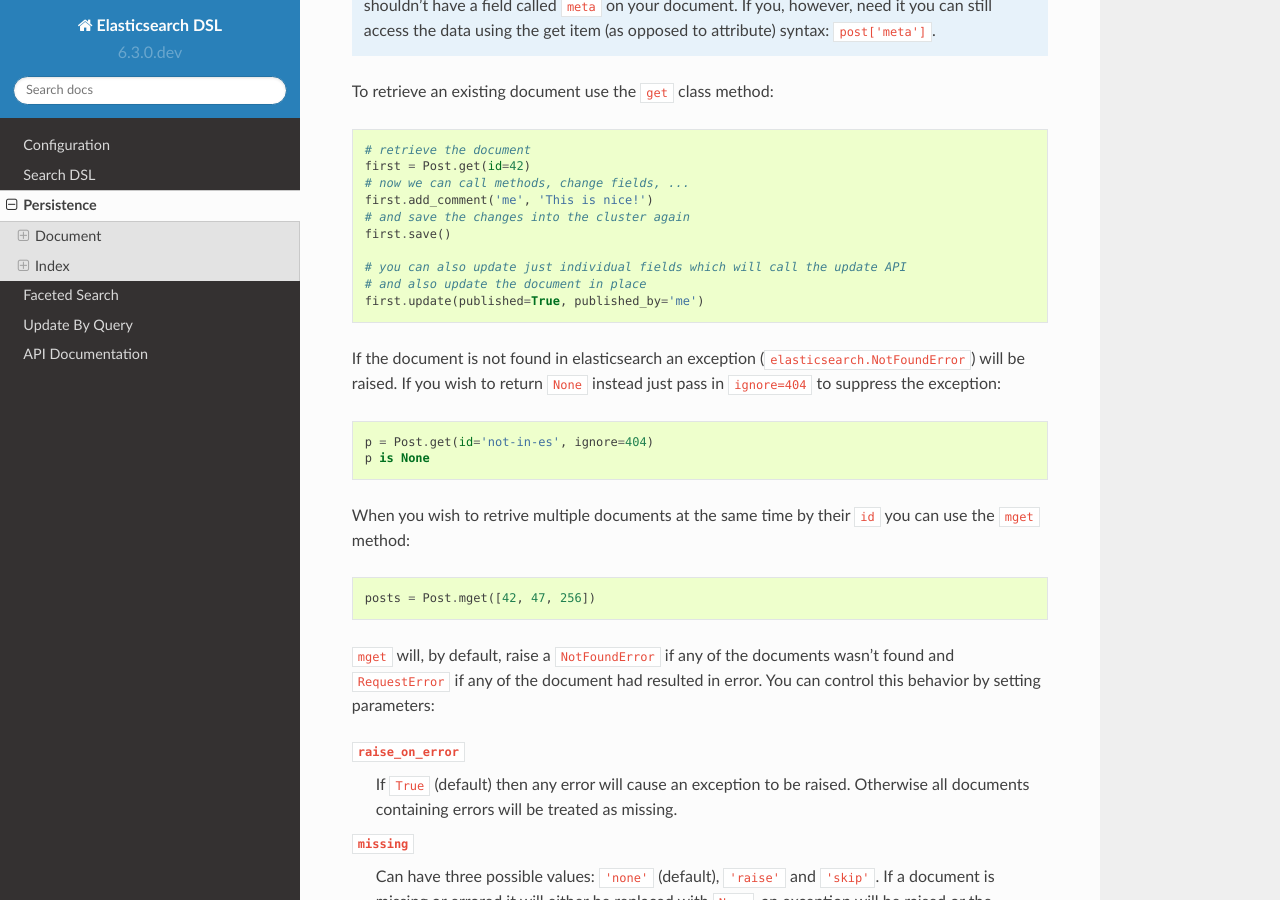
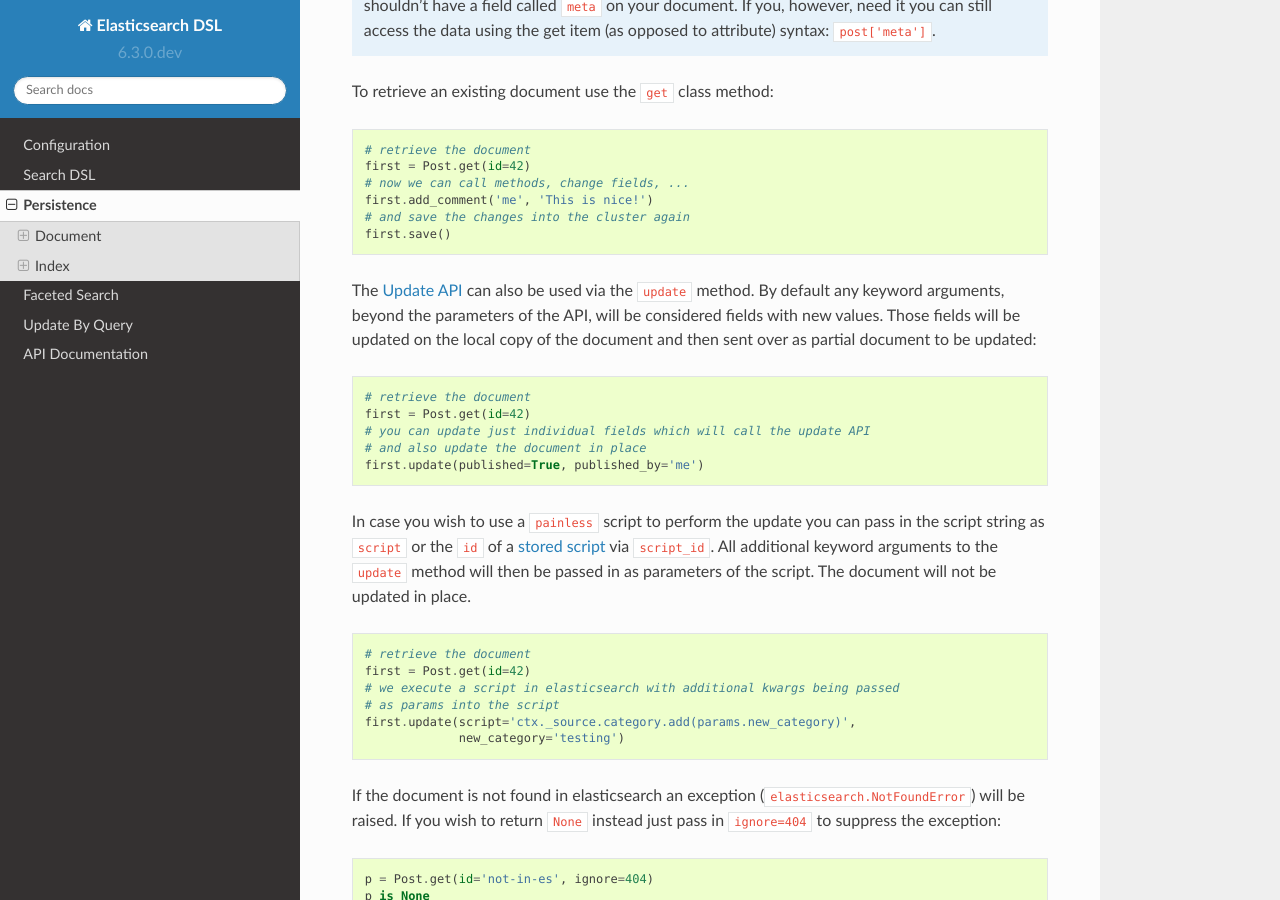
Before and after one commit to elastic/elasticsearch-dsl-py, a Sphinx documentation site: the page built from docs/persistence.rst, in a window 1280 px wide and 900 px high, scrolled down 3068 px. Built offline with Sphinx 7.4.7 and the Read the Docs theme 2.0.0, drawn with Linux system fonts in a browser that asks for light colours.

Commit message:
Implement scripted updates
Fixed #787

```diff
--- a/docs/persistence.rst
+++ b/docs/persistence.rst
@@ -188,9 +188,36 @@
     # and save the changes into the cluster again
     first.save()
 
-    # you can also update just individual fields which will call the update API
+The `Update API
+<https://www.elastic.co/guide/en/elasticsearch/reference/current/docs-update.html>`_
+can also be used via the ``update`` method. By default any keyword arguments,
+beyond the parameters of the API, will be considered fields with new values.
+Those fields will be updated on the local copy of the document and then sent
+over as partial document to be updated:
+
+.. code:: python
+
+    # retrieve the document
+    first = Post.get(id=42)
+    # you can update just individual fields which will call the update API
     # and also update the document in place
     first.update(published=True, published_by='me')
+
+In case you wish to use a ``painless`` script to perform the update you can
+pass in the script string as ``script`` or the ``id`` of a `stored script
+<https://www.elastic.co/guide/en/elasticsearch/reference/current/modules-scripting-using.html#modules-scripting-stored-scripts>`_
+via ``script_id``. All additional keyword arguments to the ``update`` method
+will then be passed in as parameters of the script. The document will not be
+updated in place.
+
+.. code:: python
+
+    # retrieve the document
+    first = Post.get(id=42)
+    # we execute a script in elasticsearch with additional kwargs being passed
+    # as params into the script
+    first.update(script='ctx._source.category.add(params.new_category)',
+                 new_category='testing')
 
 If the document is not found in elasticsearch an exception
 (``elasticsearch.NotFoundError``) will be raised. If you wish to return
```
Also changed, not shown: 2 other files.
